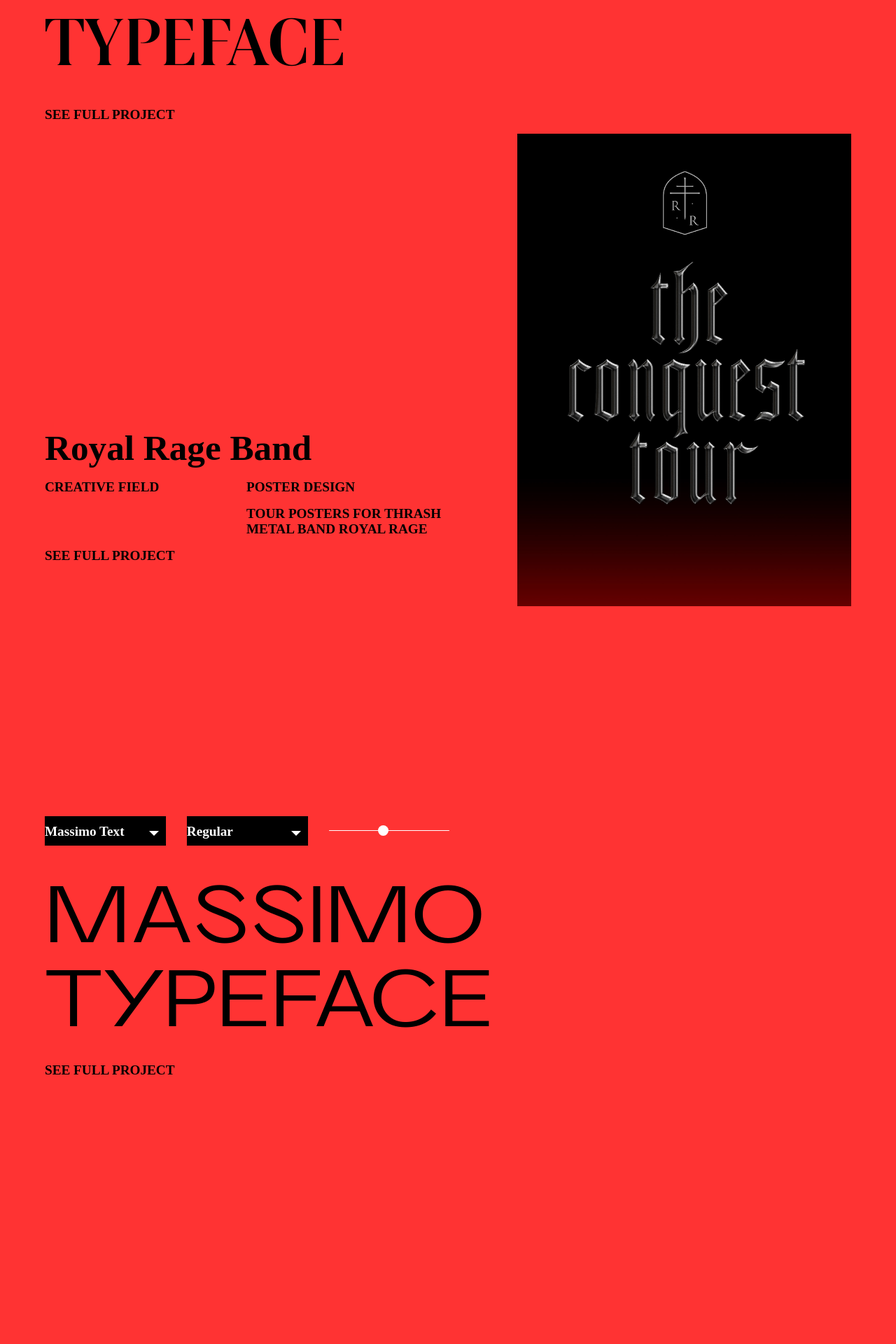
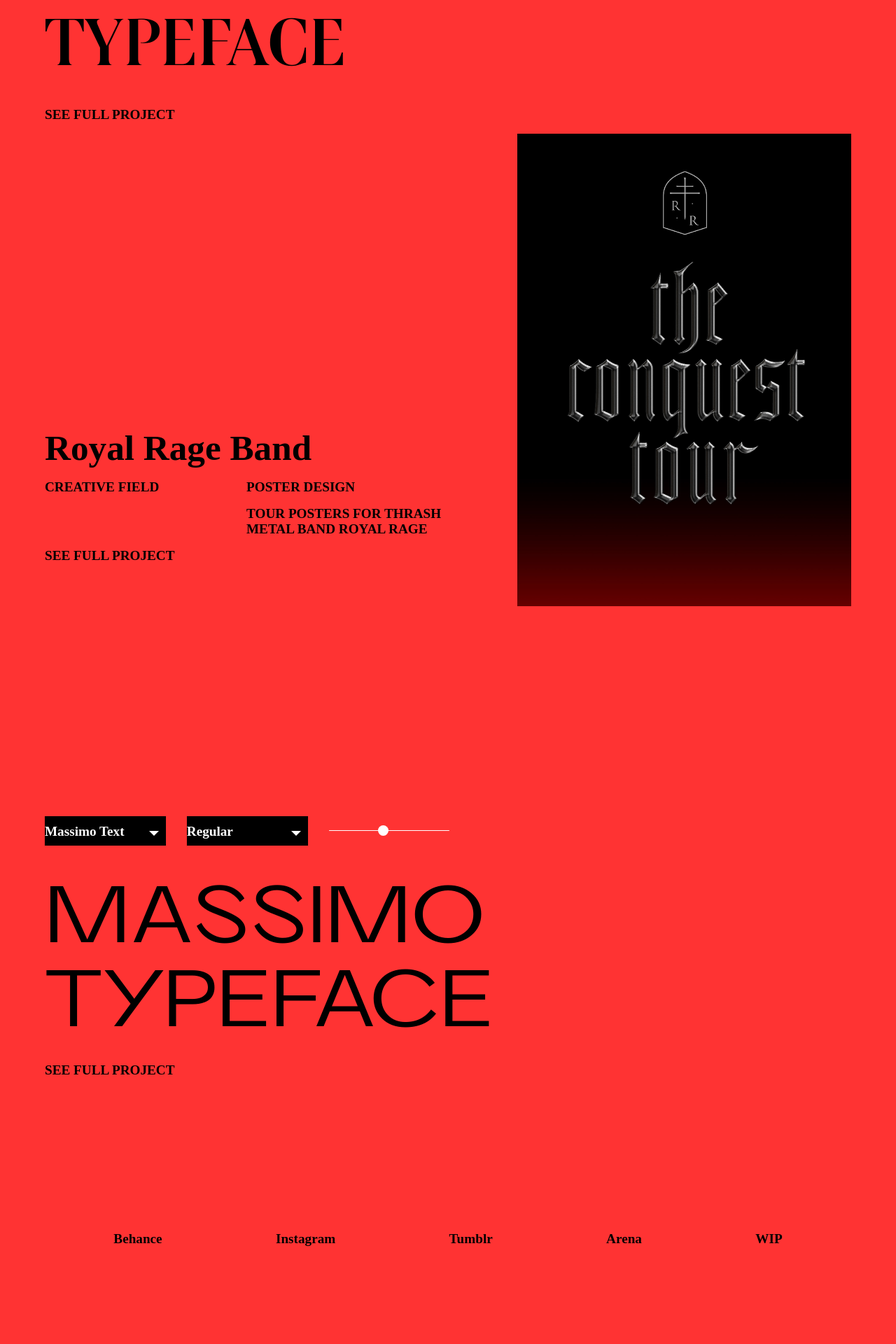
Before and after one commit to rnmp/jeans-dope-site, a Jekyll site: the page built from index.md, in a window 1280 px wide. Shown: the part 2126-4046 px from the top of the page at 70% size. Built offline with Jekyll 4.4.1, drawn with Linux system fonts in a browser that asks for light colours; some web fonts are replaced; before the commit the page ends 3746 px from its top, so only the background shows below that.

Commit message:
add footer

```diff
--- /dev/null
+++ b/_includes/footer.html
@@ -0,0 +1,7 @@
+<footer class="site-footer">
+  <a href="{{ site.links.behance }}">Behance</a>
+  <a href="{{ site.links.instagram }}">Instagram</a>
+  <a href="{{ site.links.tumblr }}">Tumblr</a>
+  <a href="{{ site.links.arena }}">Arena</a>
+  <a href="{{ site.links.arena }}">WIP</a>
+</footer>
--- a/_layouts/base.html
+++ b/_layouts/base.html
@@ -6,7 +6,11 @@
     <link rel="stylesheet" href="https://use.typekit.net/vui3lin.css">
   </head>
   <body class="{{ page.body_class }}">
-    {{ content }}
+    <main>
+      {{ content }}
+    </main>
+
+    {% include footer.html %}
     <script src="/scripts.js"></script>
   </body>
 </html>
--- a/index.md
+++ b/index.md
@@ -24,8 +24,6 @@ body_class: homepage
     Feel free to reach out:<br /><a href="mailto:woj.jean@gmail.com">woj.jean@gmail.com</a>
   </p>
 </div>
-
-<!-- TODO: fix bg color being red when page loads at a random scroll position  -->
 
 <div class="project-thumb d-flex">
   <div class="w-100 align-self-center">
--- a/styles.css
+++ b/styles.css
@@ -14,14 +14,25 @@ body {
   font-family: neue-haas-unica;
   font-weight: 700;
   font-style: normal;
-  padding: 5vw;
   font-size: 1.5vw;
   -webkit-font-smoothing: antialiased;
-  transition: color 0.2s ease-in-out;
+  transition: all 0.2s ease-in-out;
 }
 
 body.homepage {
   color: #000;
+}
+
+main {
+  padding: 5vw;
+}
+
+body > footer {
+  height: 300px;
+  background-image: linear-gradient(rgba(0,0,0,0) 70%, #f33 170%);
+  display: flex;
+  align-items: center;
+  justify-content: space-evenly;
 }
 
 h1, h2, h3, h4, h5, h6,
@@ -40,6 +51,8 @@ h6 {
 a {
   color: inherit;
   text-decoration: none;
+  transition: color 0.2s ease-in-out;
+
 }
 
 a:hover {
```
